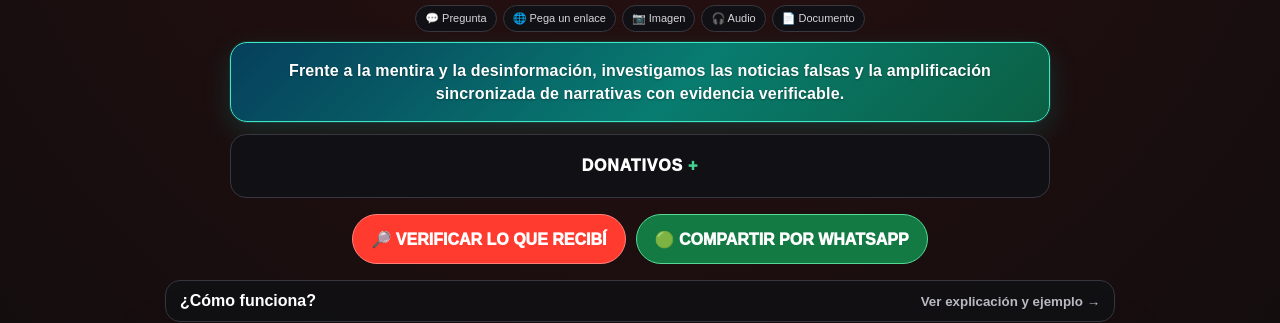
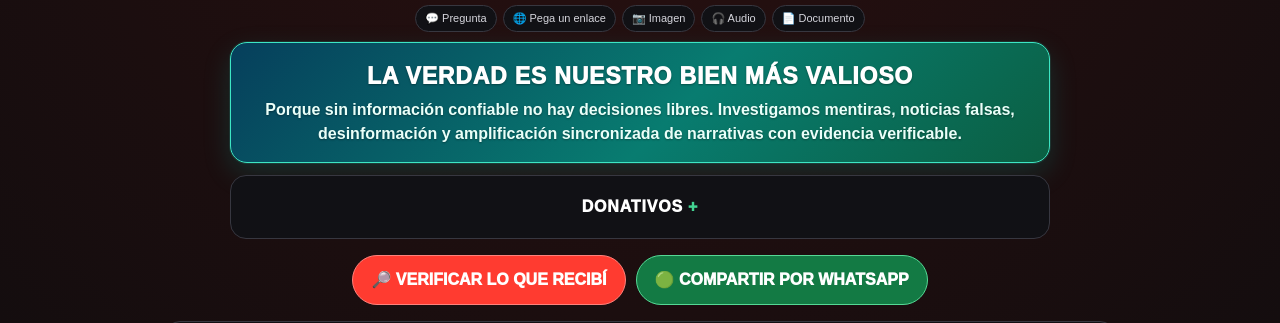
Before and after one commit to Terrasanador/la-verdad-incomoda, a website: page index.html in a window 1280 px wide. Shown: the part 277-600 px from the top of the page. Drawn offline with Linux system fonts and the light colour scheme.

Commit message:
Refuerza el valor editorial de la verdad

```diff
--- a/index.html
+++ b/index.html
@@ -89,7 +89,9 @@
     .growth-actions button{min-height:50px;padding:13px 18px;border-radius:999px;color:#fff;font-weight:1000;border:1px solid transparent;display:inline-flex;align-items:center;justify-content:center;gap:8px}
     .growth-actions .verify-now{background:var(--red);border-color:#ff817b}
     .growth-actions .whatsapp-share{background:#137a44;border-color:#55d995}
-    .mission-strip{max-width:820px;margin:10px auto 12px;padding:16px 18px;border:1px solid #3de6c4;border-radius:17px;background:linear-gradient(135deg,#063f5c 0%,#087c70 55%,#0b5f42 100%);box-shadow:0 0 0 1px rgba(61,230,196,.12),0 10px 28px rgba(0,196,180,.18);text-align:center;color:#fff;font-weight:900;line-height:1.45;letter-spacing:.01em;text-shadow:0 1px 2px rgba(0,0,0,.35)}
+    .mission-strip{max-width:820px;margin:10px auto 12px;padding:17px 20px;border:1px solid #3de6c4;border-radius:17px;background:linear-gradient(135deg,#063f5c 0%,#087c70 55%,#0b5f42 100%);box-shadow:0 0 0 1px rgba(61,230,196,.12),0 10px 28px rgba(0,196,180,.18);text-align:center;color:#fff;line-height:1.45;text-shadow:0 1px 2px rgba(0,0,0,.35)}
+    .mission-strip strong{display:block;margin-bottom:5px;font-size:clamp(17px,3.4vw,23px);font-weight:1000;letter-spacing:.035em}
+    .mission-strip span{display:block;color:#eafff9;font-size:clamp(13px,2.3vw,16px);font-weight:750}
     .donations-panel{max-width:820px;margin:0 auto 16px;border:1px solid var(--border);border-radius:16px;background:#111115;overflow:hidden}
     .donations-panel summary{padding:13px 16px;text-align:center;font-weight:1000;letter-spacing:.8px;list-style:none}.donations-panel summary::-webkit-details-marker{display:none}.donations-panel summary::after{content:"  +";color:var(--green)}.donations-panel[open] summary::after{content:"  −"}
     .donations-content{padding:2px 16px 16px;text-align:center;border-top:1px solid var(--border)}.donations-content p{margin:12px 0;color:var(--muted);font-size:13px;line-height:1.5}.donation-options{display:flex;justify-content:center;flex-wrap:wrap;gap:9px}.donation-options a{display:inline-block;padding:11px 15px;border-radius:999px;background:#222228;border:1px solid #55d995;color:#fff;text-decoration:none;font-weight:800}
@@ -306,7 +308,7 @@
     <p class="subtitle">Pregunta, pega un enlace o sube un archivo. La IA investiga y contrasta evidencia pública.</p>
   </section>
   <div class="quick-how"><span>💬 Pregunta</span><span>🌐 Pega un enlace</span><span>📷 Imagen</span><span>🎧 Audio</span><span>📄 Documento</span></div>
-  <div class="mission-strip">Frente a la mentira y la desinformación, investigamos las noticias falsas y la amplificación sincronizada de narrativas con evidencia verificable.</div>
+  <div class="mission-strip"><strong>LA VERDAD ES NUESTRO BIEN MÁS VALIOSO</strong><span>Porque sin información confiable no hay decisiones libres. Investigamos mentiras, noticias falsas, desinformación y amplificación sincronizada de narrativas con evidencia verificable.</span></div>
   <details class="donations-panel" id="donativos"><summary>DONATIVOS</summary><div class="donations-content"><p>Tu aportación voluntaria ayuda a mantener disponible esta herramienta de verificación y a fortalecer investigaciones independientes.</p><div class="donation-options"><a href="https://mpago.la/2FWAE9L" target="_blank" rel="noopener noreferrer">$10 MXN</a><a href="https://mpago.la/2XzWo2B" target="_blank" rel="noopener noreferrer">$40 MXN</a><a href="https://mpago.la/1Mq9xPt" target="_blank" rel="noopener noreferrer">$100 MXN</a><a href="https://mpago.la/22izEMi" target="_blank" rel="noopener noreferrer">$250 MXN</a><a href="https://mpago.la/1i2xwRG" target="_blank" rel="noopener noreferrer">$500 MXN</a><a href="https://mpago.la/1tiSYJZ" target="_blank" rel="noopener noreferrer">$1,000 MXN</a><a href="https://mpago.la/1K5WYyu" target="_blank" rel="noopener noreferrer">$2,500 MXN</a><a href="https://mpago.la/273YRuh" target="_blank" rel="noopener noreferrer">$5,000 MXN</a><a href="https://mpago.la/28jLtnD" target="_blank" rel="noopener noreferrer">$10,000 MXN</a></div><p>Aportación voluntaria · Pago seguro mediante Mercado Pago</p></div></details>
   <div class="growth-actions" aria-label="Acciones principales">
     <button class="verify-now" id="heroVerifyButton" type="button">🔎 VERIFICAR LO QUE RECIBÍ</button>
```
